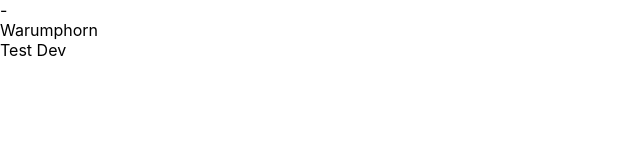
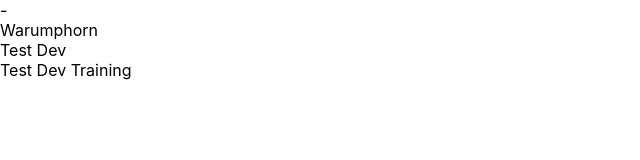
Before and after one commit to Warumphorn/nextjs-test, a Next.js app: page /ken in a window 1280 px wide. Shown: the top 160 px of the page, without its empty margins (0-640 px from the left). Built offline with nearby package versions, Linux system fonts and the light colour scheme.

Commit message:
CASE Config

```diff
--- a/pages/ken/index.js
+++ b/pages/ken/index.js
@@ -4,7 +4,8 @@ export default function Ken(props) {
         <div>
         <div>{props.text} - {props.testset}</div>
         <div> Warumphorn </div>
-        <div> Test Dev  </div>
+        <div> Test Dev   </div>
+        <div> Test Dev Training </div>
         </div>
     )
 }
```
